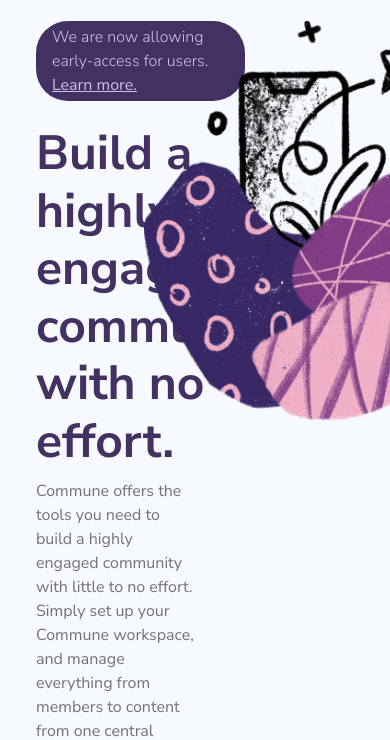
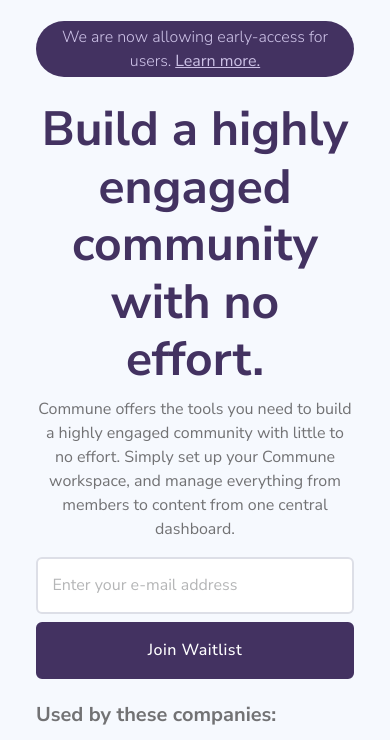
Before and after one commit to compscimayawho/commune-waitlist-page-bootstrap, a plain HTML site: page index.html in a window 390 px wide. Shown: the part 73-813 px from the top of the page. Drawn offline with nearby package versions, Linux system fonts and the light colour scheme.

Commit message:
Add media queries and bootstrap breakpoints

```diff
--- a/index.html
+++ b/index.html
@@ -19,6 +19,8 @@
 
   <!-- Custom CSS -->
   <link rel="stylesheet" href="styles.css">
+
+  <!-- Breakpoints CSS [optional: to help visualize the breakpoints] -->
   <!-- <link rel="stylesheet" href="../../../Desktop/Overflow/Bootstrap/breakpoints.css"> -->
 </head>
 
@@ -28,7 +30,7 @@
     Although using <div class="nav"> may function similarly, it lacks semantic correctness, so it's better to stick with <nav>.
   -->
 
-  <nav class="navbar  navbar-expand-md py-0 m-4" id="main-navbar">
+  <nav class="navbar  navbar-expand-lg py-0 m-4" id="main-navbar">
     <!-- Container for better layout control -->
     <div class="container">
 
@@ -101,26 +103,26 @@
       <div class="row row-cols-2 gx-2">
 
         <!-- Left Column - 8 columns wide, containing text and form -->
-        <div class="col-8 d-flex flex-column justify-content-center">
+        <div class="col-12 col-lg-8 d-flex flex-column justify-content-center">
 
           <!-- Introduction paragraph with a link -->
-          <p class="mb-4 py-1 px-3 fw-light">
+          <p class="mb-4 py-1 px-3 fw-light mx-auto mx-lg-0 text-center">
             We are now allowing early-access for users.
             <a href="#" class="fw-bolder">Learn more.</a>
           </p>
 
           <!-- Main heading -->
-          <h1>Build a highly engaged community with no effort.</h1>
+          <h1 class="text-center text-lg-start">Build a highly engaged community with no effort.</h1>
 
           <!-- Description paragraph -->
-          <p class="pe-5">
+          <p class="pe-0 pe-lg-5 text-center text-lg-start">
             Commune offers the tools you need to build a highly engaged community with little to no
             effort. Simply set up your Commune workspace, and manage everything from members to
             content from one central dashboard.
           </p>
 
           <!-- Form for joining the waitlist -->
-          <form class="d-flex">
+          <form class="d-flex flex-column flex-md-row gap-2 justify-content-center justify-content-lg-start">
             <input class="email-input me-2 rounded" type="email" placeholder="Enter your e-mail address">
             <button class="btn btn-primary shadow-none rounded">Join Waitlist</button>
           </form>
@@ -128,7 +130,7 @@
         </div>
 
         <!-- Right Column - 4 columns wide, containing an illustration -->
-        <div class="col-4 d-flex justify-content-center">
+        <div class="col-4 d-none d-lg-inline ">
           <img style="width: 20rem; height: 25rem;" src="./Assets/Illustration.png" alt="hero section illustration">
         </div>
 
--- a/styles.css
+++ b/styles.css
@@ -110,3 +110,9 @@
 footer h5 {
     color: var(--dim-gray);
 }
+
+@media (max-width: 768px) {
+    .hero-section .email-input {
+        width: 100%;
+    }
+}
```
